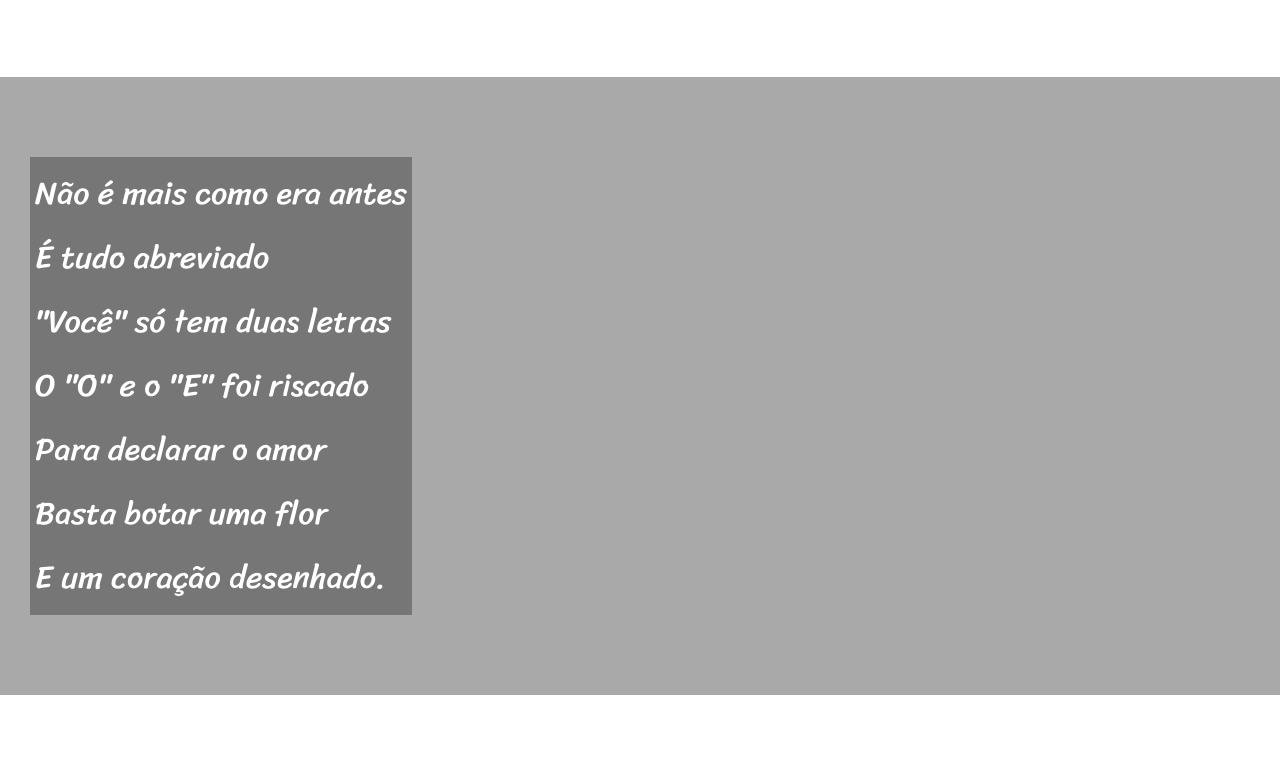
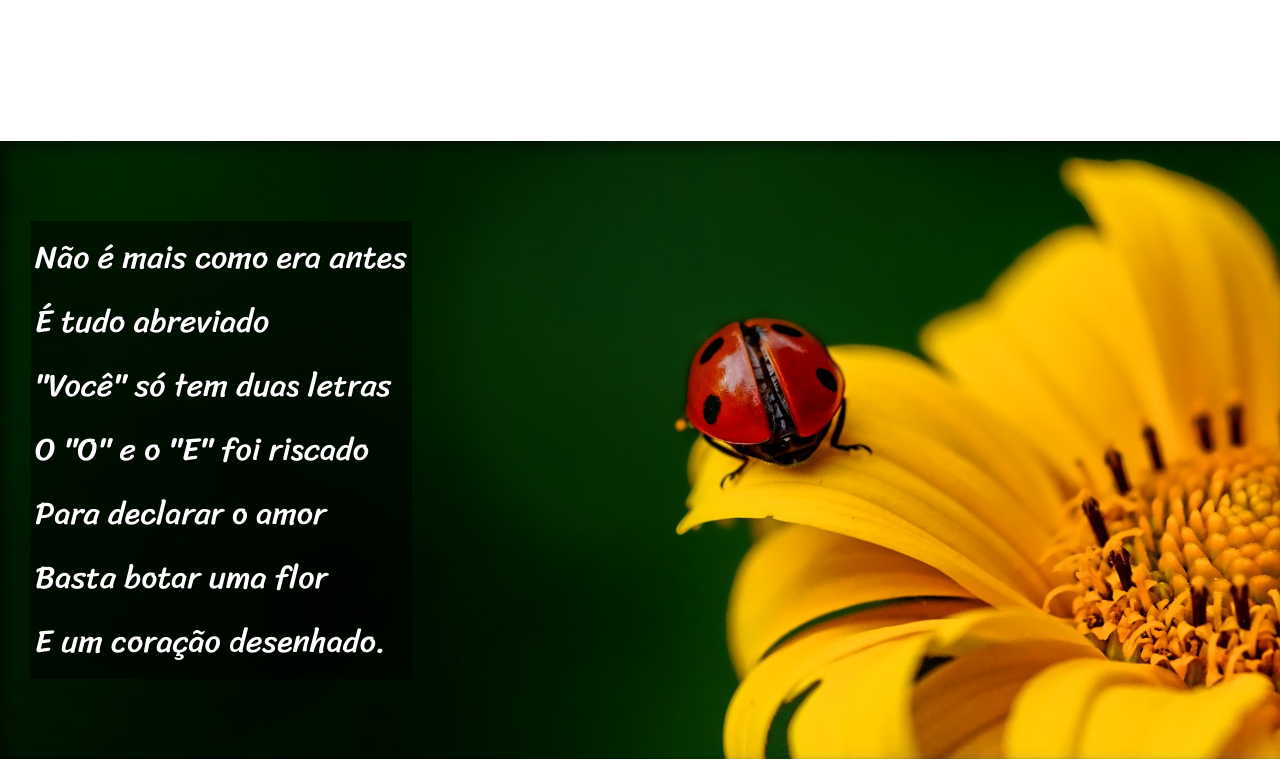
Before and after one commit to thiagomi/cordel, a plain HTML site: page index.html in a window 1280 px wide. Shown: the part 791-1554 px from the top of the page. Drawn offline with Linux system fonts and the light colour scheme.

Commit message:
Finalizado

```diff
--- a/estilo/style.css
+++ b/estilo/style.css
@@ -16,7 +16,10 @@ header a:hover,footer a:hover{text-decoration:underline;}
         header>h1{padding-top:50px;font-variant:small-caps;font-family:var(--font2);font-size:10vw;}
         header>p{padding-bottom:50px;}
     section{padding:10vh 0 10vh 30px;line-height:2em;font-family:var(--font3);font-size:2.5vw;}
+        section>p{padding-bottom:2em;}
     section.normal{background-color:white;color:black;}
-    section.imagem{background-color:darkgray;color:white;}
-        section.imagem>p{display:inline-block;background-color:rgba(0,0,0,.3);padding:5px;}
+    section.imagem{background-color:darkgray;color:white;box-shadow:inset 6px 6px 13px 0px rgba(0,0,0,.5);background-size:cover;background-attachment:fixed;}
+        section.imagem>p{display:inline-block;background-color:rgba(0,0,0,.5);padding:5px;text-shadow:1px 1px 0px black;}
+        section#img01{background-image:url('../imagens/background001.jpg');background-position:right center;}
+        section#img02{background-image:url('../imagens/background002.jpg');background-position:right center;}
     footer{background-color:black;color:white;text-align:center;padding:10px;}
--- a/index.html
+++ b/index.html
@@ -23,7 +23,7 @@
             Vou dizer tudo em poesia.
         </p>
     </section>
-    <section class="imagem">
+    <section class="imagem" id="img01">
         <p>
             Não é mais como era antes<br>
             É tudo abreviado<br>
@@ -54,7 +54,7 @@
             Decifre esse rabisco.
         </p>
     </section>
-    <section class="imagem">
+    <section class="imagem" id="img02">
         <p>
             Tenho saudade das cartas<br>
             Escritas com a própria mão<br>
```
